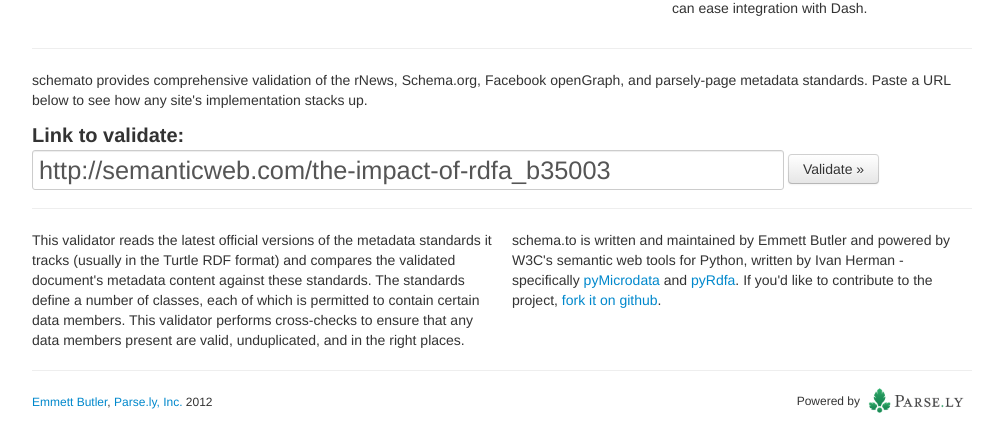
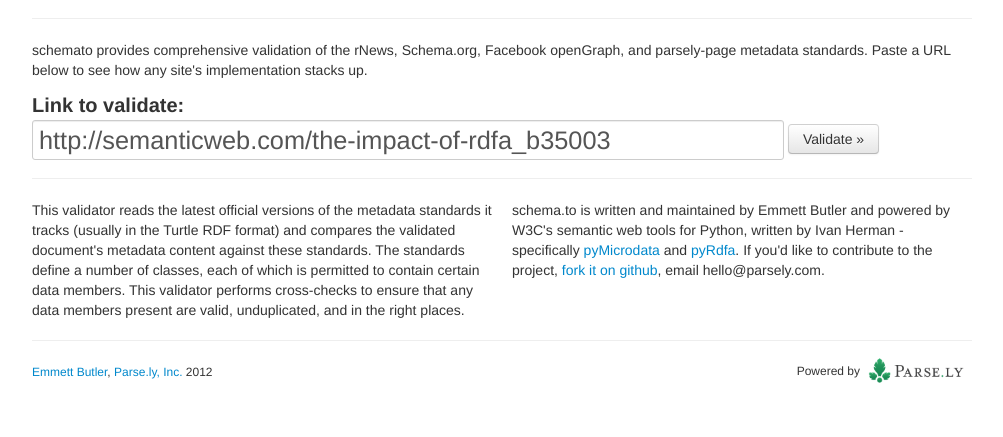
Before and after one commit to Parsely/schemato, a Flask app: page / in a window 1280 px wide. Shown: the part 574-1011 px from the top of the page, without its empty margins (138-1141 px from the left). After the commit the page ends 957 px from the top, so only its background shows below. Run offline with Flask 2, Linux system fonts and the light colour scheme; some libraries are stand-ins or nearby versions.

Commit message:
little wordings

```diff
--- a/server/templates/index.html
+++ b/server/templates/index.html
@@ -18,7 +18,7 @@
             <img class="logo" src="static/img/schemato.png" />
             <h1>schema.to</h1>
             <h4>Semantic markup is cool again</h4>
-            <p>Meet schemato, the unified semantic web validator for the next generation of metadata.</p>
+            <p>Meet schemato, the unified validator for the next generation of metadata.</p>
         </div>
         <div class="row">
             <div class="span4">
@@ -59,7 +59,7 @@
                  This validator reads the latest official versions of the metadata standards it tracks (usually in the Turtle RDF format) and compares the validated document's metadata content against these standards. The standards define a number of classes, each of which is permitted to contain certain data members. This validator performs cross-checks to ensure that any data members present are valid, unduplicated, and in the right places.
             </div>
             <div class="span6">
-                schema.to is written and maintained by Emmett Butler and powered by W3C's semantic web tools for Python, written by Ivan Herman - specifically <a href="https://github.com/RDFLib/Pymicrodata">pyMicrodata</a> and <a href="https://github.com/RDFLib/PyRDFa">pyRdfa</a>. If you'd like to contribute to the project, <a href="http://github.com/Parsely/schemato">fork it on github</a>.
+                schema.to is written and maintained by Emmett Butler and powered by W3C's semantic web tools for Python, written by Ivan Herman - specifically <a href="https://github.com/RDFLib/Pymicrodata">pyMicrodata</a> and <a href="https://github.com/RDFLib/PyRDFa">pyRdfa</a>. If you'd like to contribute to the project, <a href="http://github.com/Parsely/schemato">fork it on github</a>, email hello@parsely.com.
             </div>
         </div>
         <hr>
```
